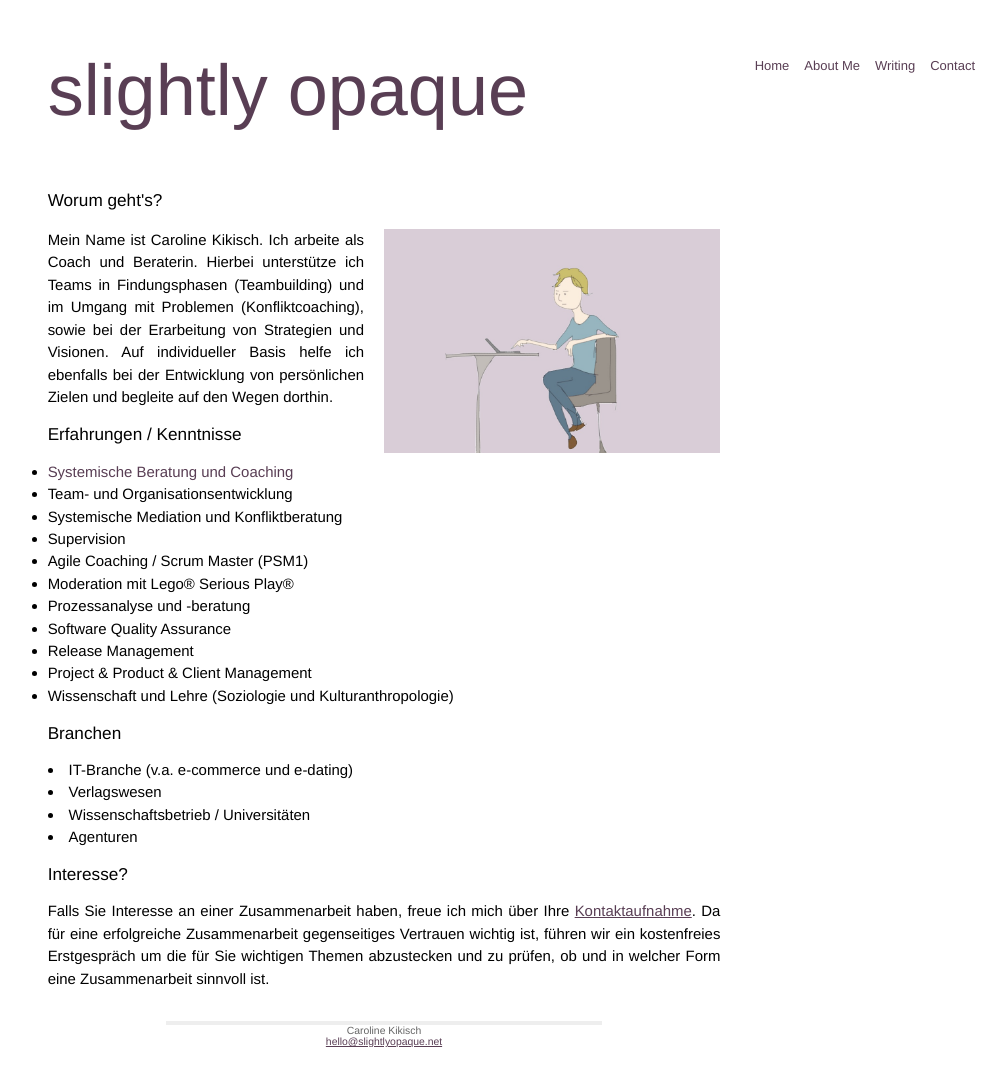
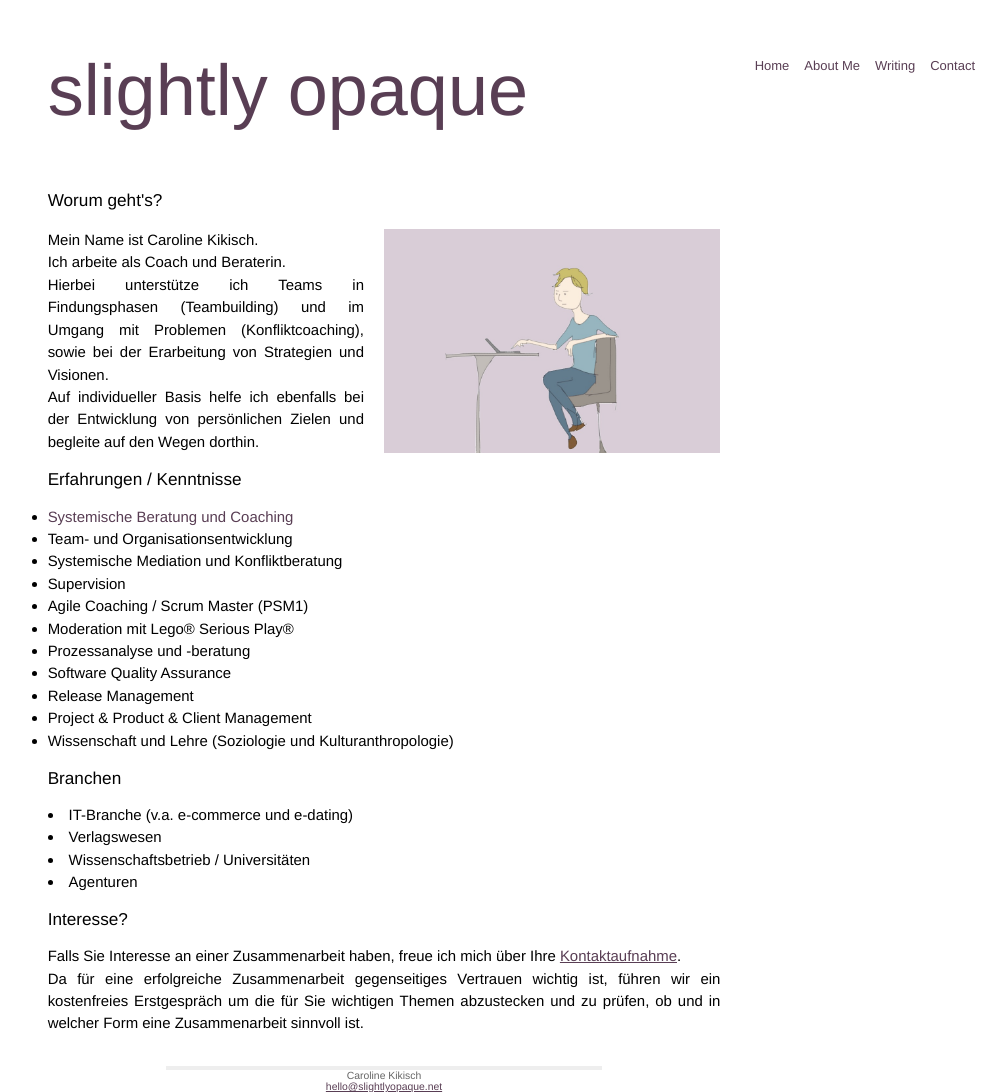
Before and after one commit to slightlyopaque/slightlyopaque_old.github.io, a Jekyll site: the page built from About.html, in a window 1280 px wide. Shown: the whole page, without its empty margins (256-1262 px from the left). Built offline with Jekyll 4.4.1, drawn with Linux system fonts in a browser that asks for light colours; before the commit the page ends 1047 px from its top, so only the background shows below that.

```diff
--- a/About.html
+++ b/About.html
@@ -11,9 +11,9 @@ title: about
 <img src="/images/IMG_1785.JPG" class="half-width right" />
 
 <p>
-Mein Name ist Caroline Kikisch.
-Ich arbeite als Coach und Beraterin.
-Hierbei unterstütze ich Teams in Findungsphasen (Teambuilding) und im Umgang mit Problemen (Konfliktcoaching), sowie bei der Erarbeitung von Strategien und Visionen.
+Mein Name ist Caroline Kikisch.<br>
+Ich arbeite als Coach und Beraterin.  <br>
+Hierbei unterstütze ich Teams in Findungsphasen (Teambuilding) und im Umgang mit Problemen (Konfliktcoaching), sowie bei der Erarbeitung von Strategien und Visionen.  <br>
 Auf individueller Basis helfe ich ebenfalls bei der Entwicklung von persönlichen Zielen und begleite auf den Wegen dorthin.
 </p>
 
@@ -41,7 +41,7 @@ Auf individueller Basis helfe ich ebenfalls bei der Entwicklung von persönliche
 
 
 <h2>Interesse?</h2>
-<p>Falls Sie Interesse an einer Zusammenarbeit haben, freue ich mich über Ihre <a href="/Contact">Kontaktaufnahme</a>.
+<p>Falls Sie Interesse an einer Zusammenarbeit haben, freue ich mich über Ihre <a href="/Contact">Kontaktaufnahme</a>.   <br>
 Da für eine erfolgreiche Zusammenarbeit gegenseitiges Vertrauen wichtig ist, führen wir ein kostenfreies Erstgespräch um die für Sie wichtigen Themen abzustecken und zu prüfen, ob und in welcher Form eine Zusammenarbeit sinnvoll ist.
 </p>
 
```
